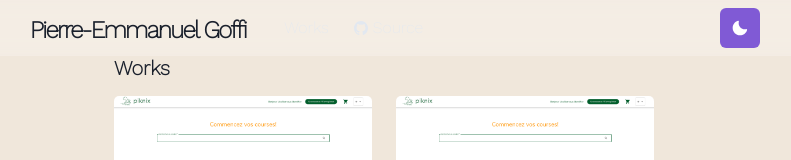
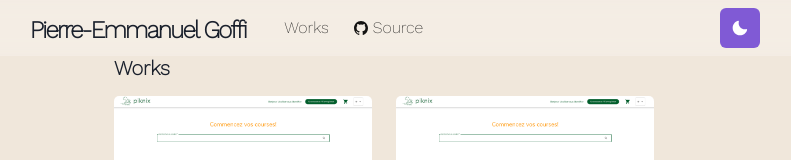
Before and after one commit to chapsag/portfolio, a Next.js app: page /works in a window 1280 px wide. Shown: the top 160 px of the page, without its empty margins (256-1047 px from the left). Built offline with nearby package versions, Linux system fonts and the light colour scheme.

Commit message:
Bugfix: light mode navbar color

```diff
--- a/src/components/navbar.tsx
+++ b/src/components/navbar.tsx
@@ -42,7 +42,7 @@ const LinkItem = ({
   ...props
 }: LinkItemProps) => {
   const active = path === href
-  const inactiveColor = useColorModeValue('gray.200', 'whiteAlpha.900')
+  const inactiveColor = useColorModeValue('blackAlpha.900', 'whiteAlpha.900')
   return (
     <NextLink href={href} passHref>
       <Link
```
